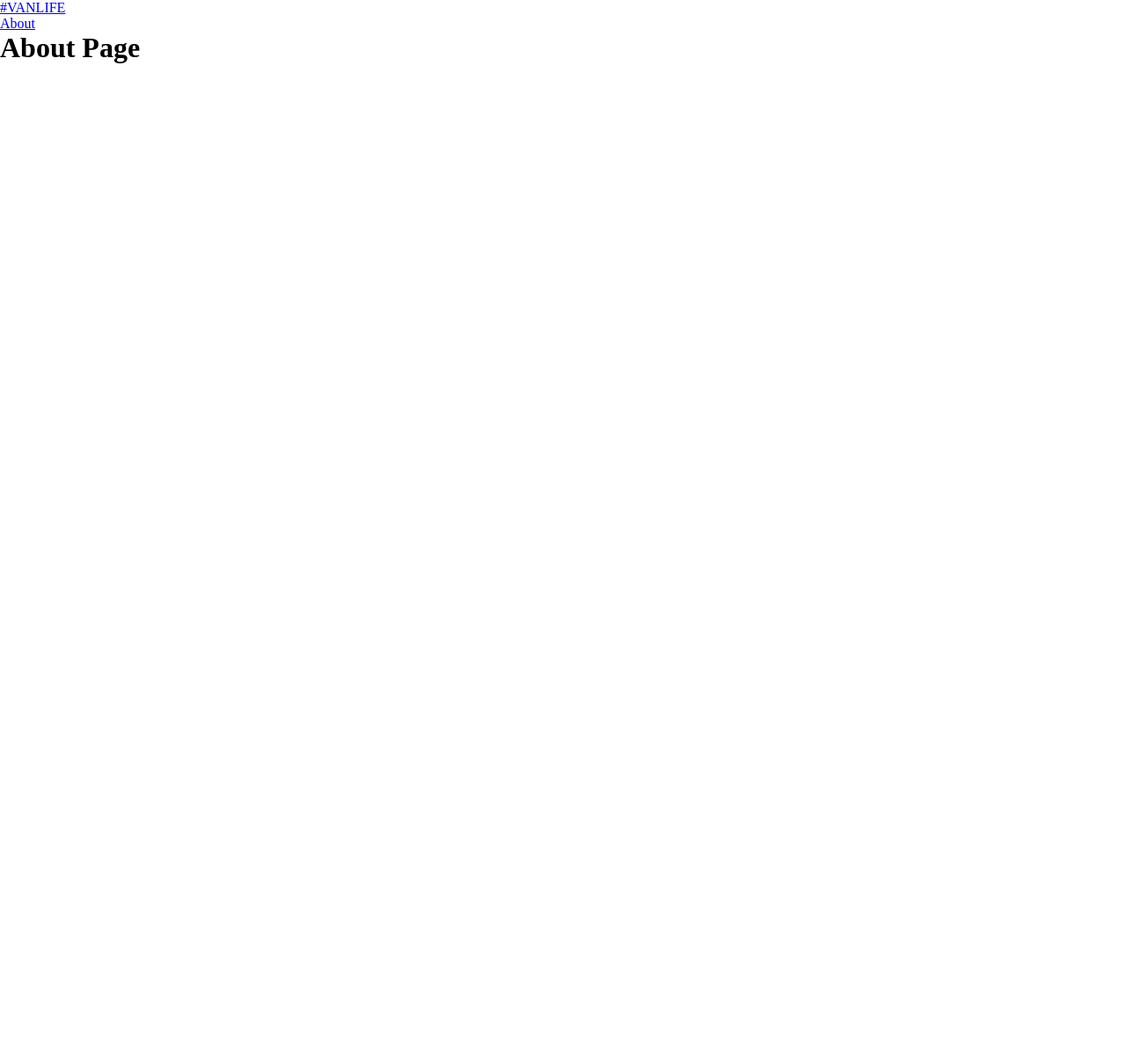
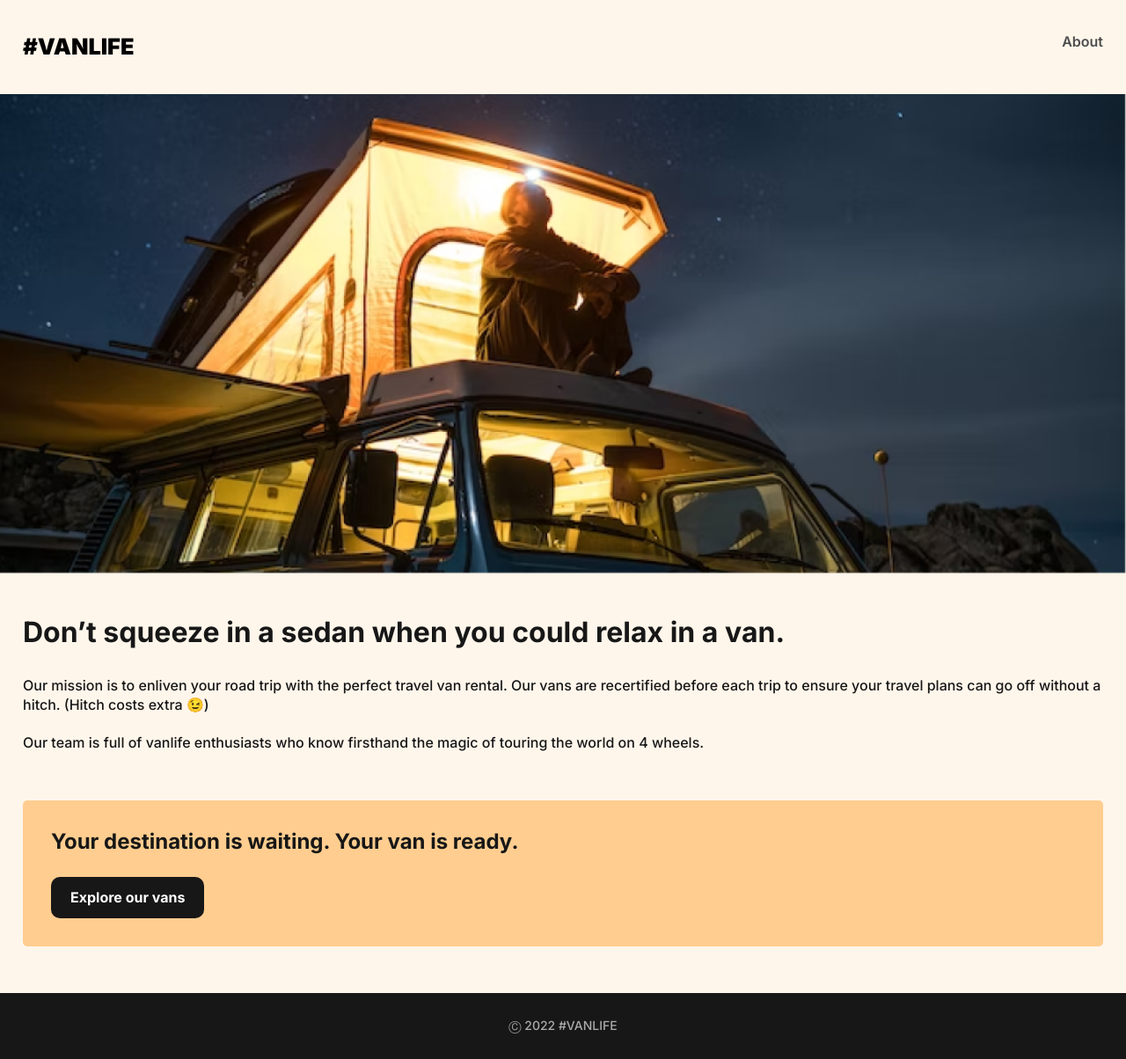
Before and after one commit to nikolaybilyk/vanlife, a React (Vite) app: page /about in a window 1280 px wide. Shown: the whole page at 88% size. Before the commit the page ends 800 px from the top, so only its background shows below. Built offline with nearby package versions, Linux system fonts and the light colour scheme.

Commit message:
added home and about pages
added html and css for home and about pages (+ related assets)

```diff
--- a/index.css
+++ b/index.css
@@ -1,3 +1,21 @@
+@import url('https://fonts.googleapis.com/css2?family=Inter:wght@400;500;600;700;800;900&display=swap');
+
+:root {
+    /* Colors */
+    --green-hover-color: hsla(176, 69%, 22%, 1);
+    --orange-hover-color: hsla(15, 70%, 60%, 1);
+    --orange-accent-color: hsla(25, 100%, 61%, 1);
+    --orange-bg-color: hsla(33, 100%, 78%, 1);
+    --orange-light-color: hsla(33, 100%, 91%, 1);
+    --bg-color: hsla(33, 100%, 96%, 1);
+    --black-color: hsla(0, 0%, 0%, 1);
+    --dark-footer-color: hsla(0, 0%, 9%, 1);
+    --dark-color: hsla(0, 0%, 9%, 1);
+    --grey-color: hsla(0, 0%, 30%, 1);
+    --grey-footer-text-color: hsla(0, 0%, 67%, 1);
+    --white-color: hsla(0, 0%, 100%, 1);
+}
+
 *,
 *::before,
 *::after {
@@ -5,3 +23,178 @@
     margin: 0;
     padding: 0;
 }
+
+body {
+    background-color: var(--bg-color);
+    line-height: 1.375;
+    font-family: 'Inter', sans-serif;
+    color: var(--dark-color);
+    font-weight: 400;
+}
+
+img {
+    display: block;
+    width: 100%;
+}
+
+
+/* ==================
+   TYPOGRAPHY
+   ================== */
+
+/* Nav */
+
+.logo,
+.nav-item {
+    text-decoration: none;
+}
+
+.logo {
+    font-weight: 900;
+    color: var(--black-color);
+    font-size: 1.585rem;
+}
+
+.nav-item {
+    font-weight: 600;
+    color: var(--grey-color);
+}
+
+/* ------------ add hover states for nav items */
+
+/* Btns */
+
+.btn {
+    display: inline-block;
+    font-weight: 700;
+    text-decoration: none;
+    text-align: center;
+}
+
+/* Home Page */
+
+.home-title,
+.home-promo-text {
+    color: var(--white-color);
+}
+
+.home-title {
+    font-size: 2.25rem;
+    line-height: 1.16;
+    font-weight: 800;
+}
+
+.home-promo-text {
+    line-height: 1.5;
+    font-weight: 500;
+}
+
+/* About Page */
+
+.about-title {
+    font-size: 2rem;
+    line-height: 1.1875;
+    font-weight: 700;
+}
+
+.about-text {
+    font-weight: 500;
+}
+
+.promo-block-title {
+    font-size: 1.5rem;
+    line-height: 1.25;
+}
+
+/* Footer */
+
+.footer-text {
+    color: var(--grey-footer-text-color);
+    font-weight: 500;
+    font-size: .875rem;
+    line-height: 1.57;
+    text-align: center;
+}
+
+/* ==================
+   LAYOUT
+   ================== */
+
+.container {
+    padding: 0 1.625em;
+}
+
+/* Nav */
+
+.header {
+    display: flex;
+    justify-content: space-between;
+    padding: 2.25em 1.625em;
+}
+
+/* Btns */
+
+.btn {
+    border-radius: 5px;
+}
+
+.accent-btn {
+    background: var(--orange-accent-color);
+    color: var(--white-color);
+    padding: .5em .5em .6em;
+}
+
+.secondary-btn {
+    background: var(--dark-color);
+    color: var(--white-color);
+    padding: .75em 1.375em .8em;
+}
+
+/* ------------ add active and hover states for buttons */
+
+/* Home */
+
+.home {
+    background-image: url(./src/assets/home-page-bg.png);
+    background-repeat: no-repeat;
+    background-position: center;
+    background-size: cover;
+    padding: 4em 1.625em;
+}
+
+.home-promo-text {
+    margin: 1.375em 0 3.25em;
+}
+
+.home-page-btn {
+    display: block;
+}
+
+/* About */
+
+.about-title {
+    margin: 1.5em 0 .96em;
+}
+
+.about-text {
+    margin-bottom: 1.3125em;
+}
+
+.promo-block {
+    margin: 3.4375em 0 3.3125em;
+    padding: 2em;
+    background: var(--orange-bg-color);
+    border-radius: 5px;
+}
+
+.about-page-btn {
+    margin-top: 1.5625em;
+    border-radius: 10px;
+}
+
+/* Footer */
+
+.footer {
+    background-color: var(--dark-footer-color);
+    padding: 1.625em 1.625em 1.7em;
+}
--- a/src/App.jsx
+++ b/src/App.jsx
@@ -6,16 +6,19 @@ import About from "./pages/About"
 export default function App() {
     return (
         <BrowserRouter>
-            <header>
-                <Link to="/">#VANLIFE</Link>
-                <nav>
-                    <Link to="/about">About</Link>
+            <header className="header">
+                <Link to="/" className="logo">#VANLIFE</Link>
+                <nav className="nav">
+                    <Link to="/about" className="nav-item">About</Link>
                 </nav>
             </header>
             <Routes>
                 <Route path="/" element={<Home />} />
                 <Route path="/about" element={<About />} />
             </Routes>
+            <footer className="footer">
+                <p className="footer-text">Ⓒ 2022 #VANLIFE</p>
+            </footer>
         </BrowserRouter>
     )
 }
--- a/src/pages/About.jsx
+++ b/src/pages/About.jsx
@@ -1,9 +1,20 @@
 import React from "react"
+import { Link } from "react-router-dom"
+import aboutTitlePhoto from "../assets/about-title-photo.png"
 
 export default function About() {
     return (
-        <div className="container">
-            <h1>About Page</h1>
-        </div>
+        <main className="about">
+            <img src={aboutTitlePhoto} alt="man sitting on his van and looking at the night sky" />
+            <div className="container">
+                <h2 className="about-title">Don’t squeeze in a sedan when you could relax in a van.</h2>
+                <p className="about-text">Our mission is to enliven your road trip with the perfect travel van rental. Our vans are recertified before each trip to ensure your travel plans can go off without a hitch. (Hitch costs extra 😉)</p>
+                <p className="about-text">Our team is full of vanlife enthusiasts who know firsthand the magic of touring the world on 4 wheels.</p>
+                <div className="promo-block">
+                    <h3 className="promo-block-title">Your destination is waiting. Your van is ready.</h3>
+                    <Link to="/vans" className="btn secondary-btn about-page-btn">Explore our vans</Link>
+                </div>
+            </div>
+        </main>
     )
 }
--- a/src/pages/Home.jsx
+++ b/src/pages/Home.jsx
@@ -1,9 +1,12 @@
 import React from "react"
+import { Link } from "react-router-dom"
 
 export default function Home() {
     return (
-        <div className="container">
-            <h1>Home Page</h1>
-        </div>
+        <main className="home">
+            <h1 className="home-title">You got the travel plans, we got the travel vans.</h1>
+            <p className="home-promo-text">Add adventure to your life by joining the #vanlife movement. Rent the perfect van to make your perfect road trip.</p>
+            <Link to="/vans" className="btn accent-btn home-page-btn">Find your van</Link>
+        </main>
     )
 }
```
Also changed, not shown: src/assets/about-title-photo.png (added), src/assets/home-page-bg.png (added).
